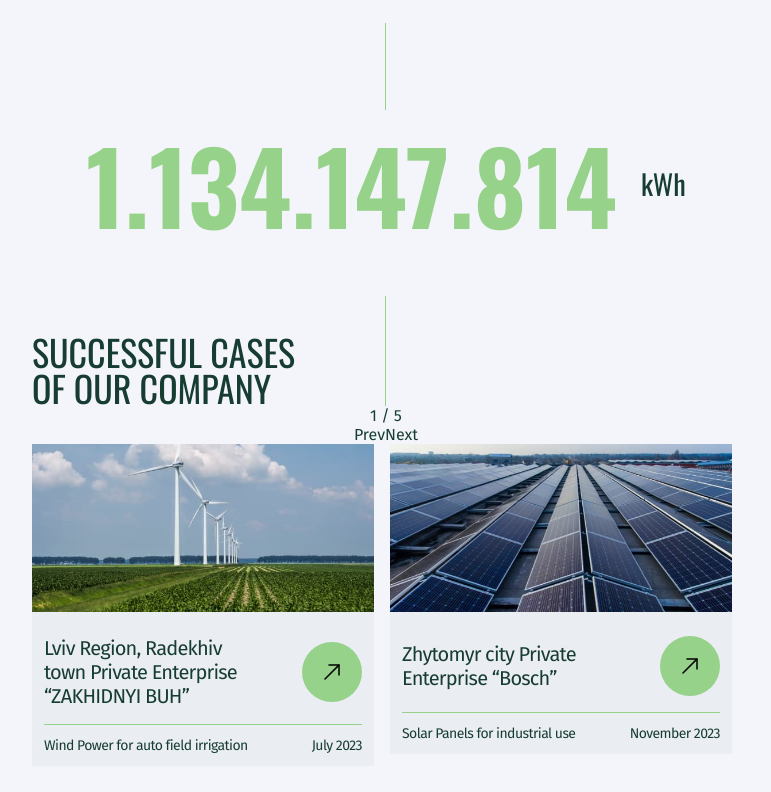
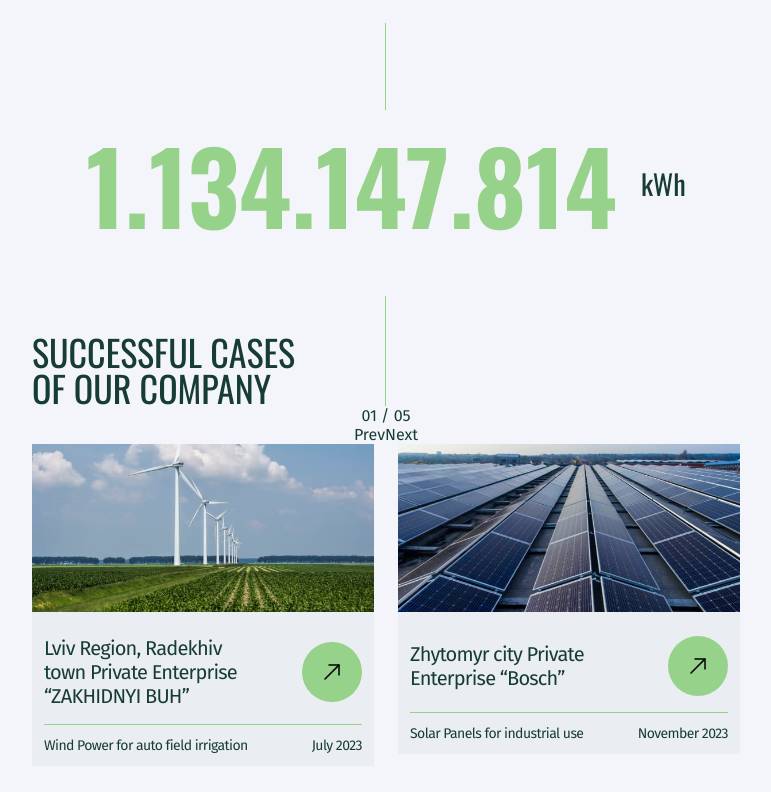
Before and after one commit to kozhushna/ecosolution, a React (Create React App) app: page / in a window 1280 px wide. Shown: the part 1663-2455 px from the top of the page, without its empty margins (254-1025 px from the left). Built offline with nearby package versions, Linux system fonts and the light colour scheme.

Commit message:
Update slider logics

```diff
--- a/src/components/Cases/Slider.jsx
+++ b/src/components/Cases/Slider.jsx
@@ -1,6 +1,5 @@
-import React, { useRef, useState } from 'react';
+import React, { useEffect, useRef, useState } from 'react';
 import { Virtual, Navigation, Pagination } from 'swiper/modules';
-// import 'swiper/css/autoplay';
 import 'swiper/css';
 import 'swiper/css/pagination';
 import 'swiper/css/navigation';
@@ -21,54 +20,33 @@ import { sliderData } from 'utils/sliderData';
 
 export const Slider = () => {
   const [swiperRef, setSwiperRef] = useState(null);
-  //   const [slidesCount, setSlidersCount] = useState();
+  const [togglePageInfo, setTogglePageInfo] = useState(false);
+  const pagingInfo = useRef(null);
 
-  //   useEffect(() => {
-  //     window.addEventListener('resize', handleScreenWidth);
-  //     return () => window.removeEventListener('resize', handleScreenWidth);
-  //   }, [slidesCount]);
+  useEffect(() => {
+    updatePagingInfo();
+  }, [togglePageInfo]);
 
-  //   const handleScreenWidth = () => {
-  //     if (window.innerWidth > 1199) {
-  //       setSlidersCount(3);
-  //     }
-  //     if ((window.innerWidth < 1200) & (window.innerWidth > 767)) {
-  //       setSlidersCount(2);
-  //     }
-  //     if (window.innerWidth < 767) {
-  //       setSlidersCount(1);
-  //     }
-  //   };
+  const updatePagingInfo = () => {
+    const current = pagingInfo.current.children[0];
+    const total = pagingInfo.current.children[1];
 
-  //   const initialSlidesCount = () => {
-  //     if (slidesCount) {
-  //       return slidesCount;
-  //     }
-  //     if (window.innerWidth > 1199) {
-  //       return 3;
-  //     }
-  //     if ((window.innerWidth < 1200) & (window.innerWidth > 767)) {
-  //       return 2;
-  //     }
-  //     if (window.innerWidth < 768) {
-  //       return 1;
-  //     }
-  //   };
+    if (current && total) {
+      current.innerText = current.innerText.padStart(2, '0');
+      total.innerText = total.innerText.padStart(2, '0');
+    }
+  };
 
   const handlePrevClick = () => {
-    swiperRef.slideTo(swiperRef.activeIndex - 1, 0);
+    swiperRef.slidePrev();
   };
   const handleNextClick = () => {
-    console.log(swiperRef.activeIndex);
-    // let idx = swiperRef.activeIndex;
-    // if (idx > 2) {
-    //   idx = 0;
-    // }
-    swiperRef.slideTo(swiperRef.activeIndex + 1, 0);
+    swiperRef.slideNext();
   };
+
   return (
     <>
-      <div className="pagination"></div>
+      <div ref={pagingInfo} className="paging-info"></div>
       <div>
         <button type="button" onClick={handlePrevClick}>
           Prev
@@ -77,26 +55,30 @@ export const Slider = () => {
           Next
         </button>
       </div>
-      {/* <div class="swiper-button-prev">p</div>
-      <div class="swiper-button-next">n</div> */}
       <SlideList
         modules={[Virtual, Navigation, Pagination]}
         onSwiper={setSwiperRef}
-        spaceBetween={16}
-        slidesPerView={2}
-        // centeredSlides={true}
-        // loop={true}
-        pagination={{ el: '.pagination', type: 'fraction' }}
-        // navigation={{
-        //   nextEl: '.swiper-button-next',
-        //   prevEl: '.swiper-button-prev',
-        // }}
-        // autoplay={{ delay: 7000, disableOnInteraction: false }}
+        spaceBetween={24}
+        breakpoints={{
+          360: {
+            slidesPerView: 1,
+          },
+          480: {
+            slidesPerView: 1,
+          },
+          768: {
+            slidesPerView: 2,
+            spaceBetween: 24,
+          },
+          1440: {
+            slidesPerView: 2,
+            spaceBetween: 48,
+          },
+        }}
+        pagination={{ el: '.paging-info', type: 'fraction' }}
         loop={true}
-        // speed={1500}
-        // navigation={true}
+        onSlideChange={() => setTogglePageInfo(!togglePageInfo)}
       >
-        <>
         {sliderData.map(el => {
           return (
             <SlideItem key={el.id}>
@@ -128,7 +110,6 @@ export const Slider = () => {
             </SlideItem>
           );
         })}
-        </>
       </SlideList>
     </>
   );
```
Lines whose indentation alone changed are shown as unchanged.
